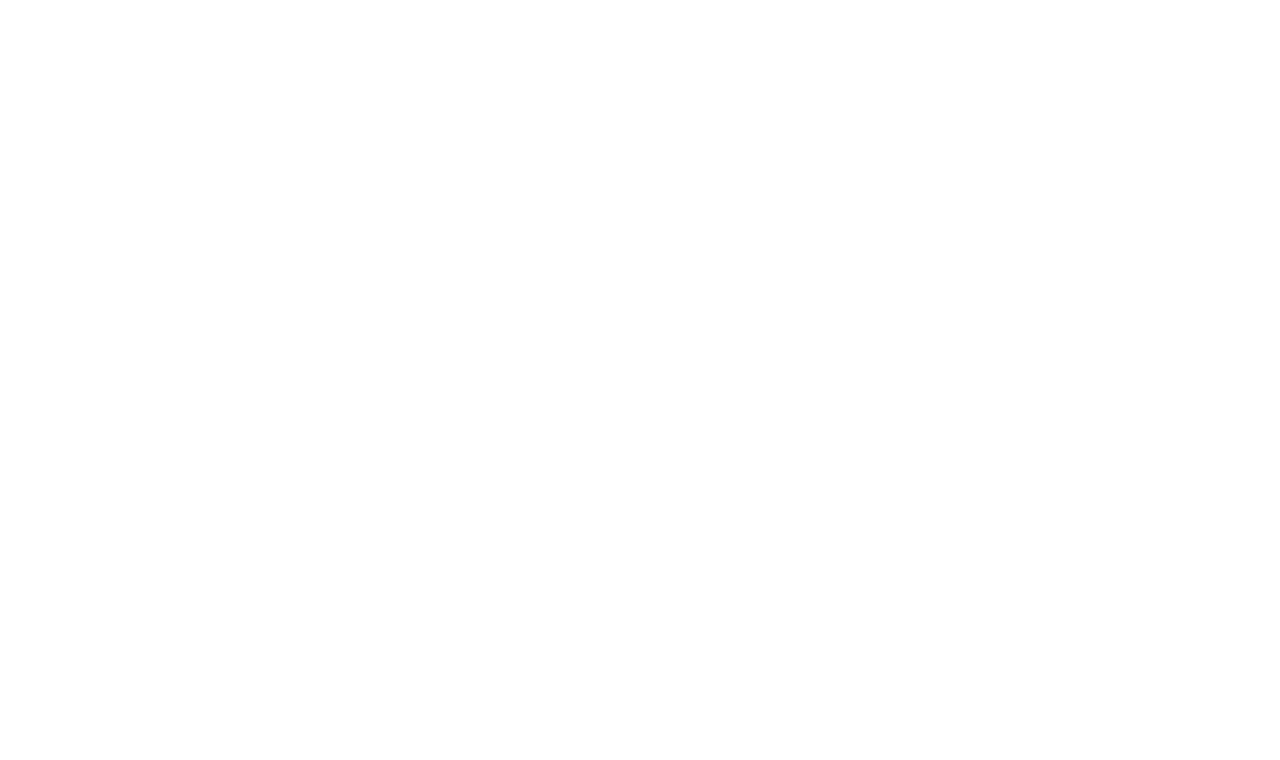
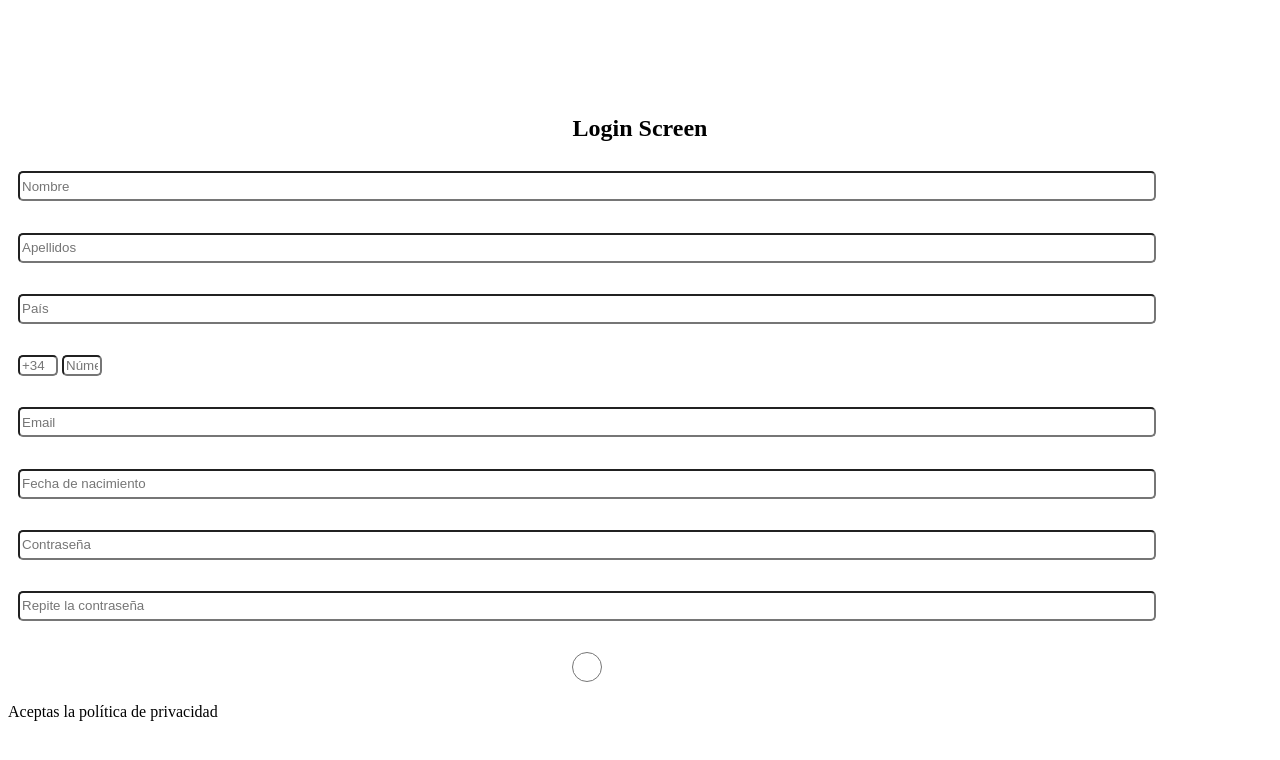
Before and after one commit to Alenriquez96/FormUX, a plain HTML site: page index.html in a window 1280 px wide. Drawn offline with Linux system fonts and the light colour scheme.

Commit message:
add un poco de css

```diff
--- a/index.html
+++ b/index.html
@@ -5,8 +5,26 @@
     <meta http-equiv="X-UA-Compatible" content="IE=edge">
     <meta name="viewport" content="width=device-width, initial-scale=1.0">
     <title>FormUX</title>
+    <link rel="stylesheet" href="./styles/styles.css">
 </head>
 <body>
-
+    <header>
+        <h2>Login Screen</h2>
+    </header>
+    <form action="">
+        <input type="text" placeholder="Nombre">
+        <input type="text" placeholder="Apellidos">
+        <input type="text" placeholder="País">
+        <div id="numTel">
+            <input type="text" placeholder="+34">
+            <input type="text" placeholder="Número de teléfono">
+        </div>
+        <input type="text" placeholder="Email">
+        <input type="text" placeholder="Fecha de nacimiento">
+        <input type="text" placeholder="Contraseña">
+        <input type="text" placeholder="Repite la contraseña">
+        <input type="radio" name="cookies">
+        <label for="cookies">Aceptas la política de privacidad</label>
+    </form>
 </body>
 </html>
--- a/styles/styles.css
+++ b/styles/styles.css
@@ -0,0 +1,38 @@
+*{
+    box-sizing: border-box;
+}
+body{
+    display: flex;
+    flex-direction: column;
+    align-items: center;
+    justify-content: center;
+    height: 100vh;
+}
+
+form{
+    display: flex;
+    flex-direction: column;
+    justify-content: space-between;
+    height: 70vh;
+    width: 100%;
+}
+form>input{
+    margin: 10px;
+    height: 30px;
+    border-radius: 5px;
+    width: 90%;
+}
+#numTel{
+    width: 90%;
+    margin: 10px;
+
+}
+
+#numTel>:first-child{
+    border-radius: 5px;
+    width: 40px;
+}
+#numTel>:last-child{
+    border-radius: 5px;
+    width: 40px;
+}
```
